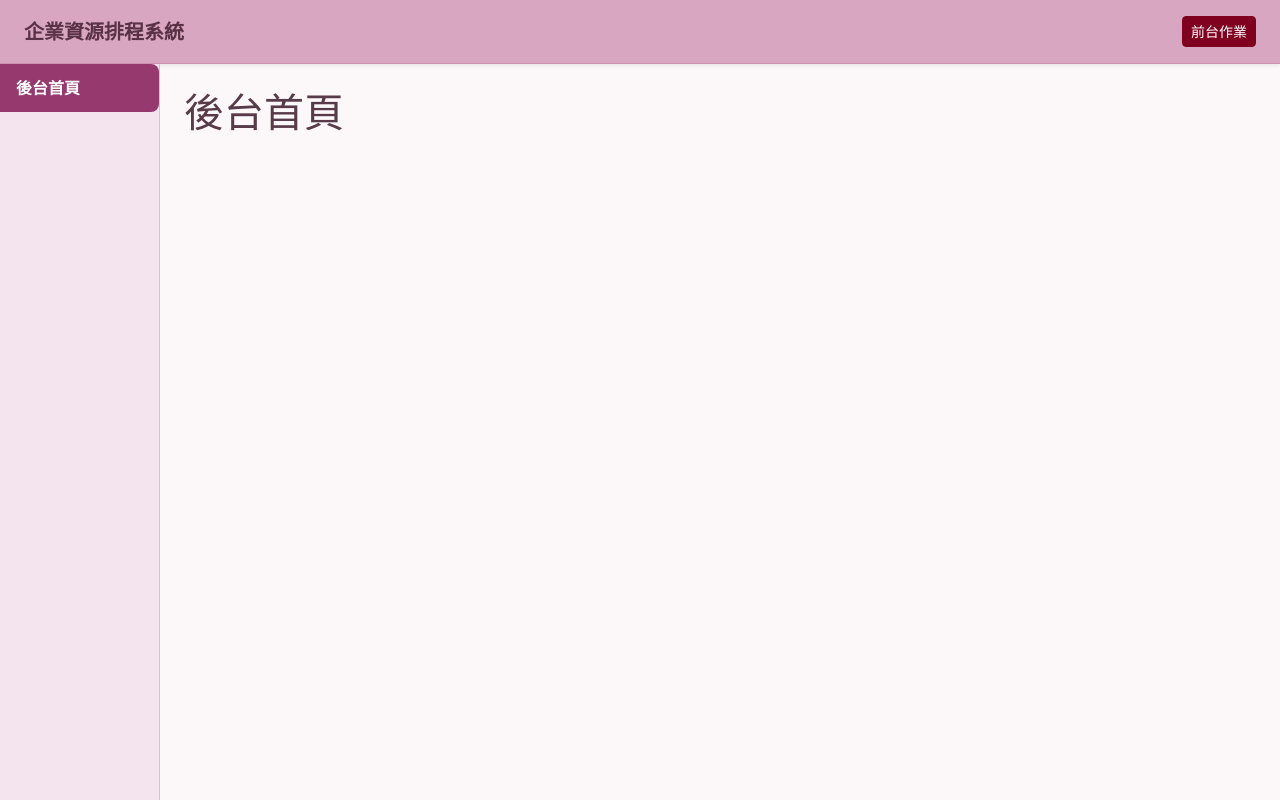
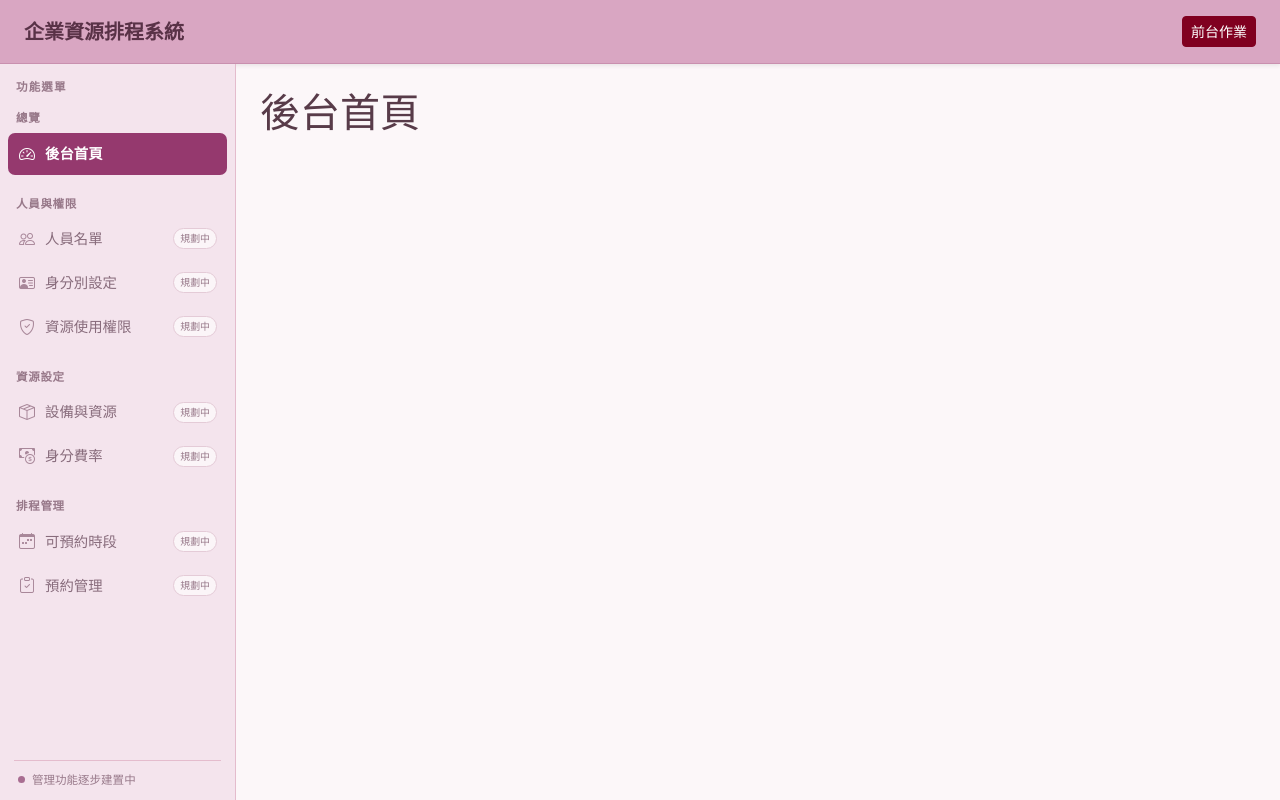
Before and after one commit to Ren-Hong/EnterpriseResourceSchedulingSystem, an ASP.NET Core app: page /Backend in a window 1280 px wide. Run offline with ASP.NET Core 8, Linux system fonts and the light colour scheme; the visitor is signed in with stand-in values (Sample User, id 1).

Commit message:
新增後台sidebar選項

```diff
--- a/EnterpriseResourceSchedulingSystem.Web/Areas/Backend/Views/Shared/_BackendLayout.cshtml
+++ b/EnterpriseResourceSchedulingSystem.Web/Areas/Backend/Views/Shared/_BackendLayout.cshtml
@@ -1,10 +1,9 @@
 @{
     Layout = "~/Views/Shared/_Layout.cshtml";
-    var isHome = ViewContext.RouteData.Values["controller"] is "Home"
-        && ViewContext.RouteData.Values["action"] is "Index";
 }
 
 @section Styles {
+    <link rel="stylesheet" href="https://cdn.jsdelivr.net/npm/bootstrap-icons@1.11.3/font/bootstrap-icons.min.css" />
     <link rel="stylesheet" href="~/css/backend-layout.css" asp-append-version="true" />
     @await RenderSectionAsync("Styles", required: false)
 }
@@ -16,14 +15,58 @@
     </header>
 
     <div class="backend-body">
-        <aside class="backend-sidebar">
-            <nav aria-label="後台功能選單">
-                <a asp-area="Backend" asp-controller="Home" asp-action="Index"
-                   class="backend-sidebar-item @(isHome ? "active" : null)"
-                   aria-current="@(isHome ? "page" : null)">後台首頁</a>
+        <aside class="backend-sidebar" aria-label="後台側邊導覽">
+            <div class="backend-sidebar-heading">功能選單</div>
+            <nav class="backend-sidebar-nav" aria-label="後台功能選單">
+                <div class="backend-nav-group">
+                    <span class="backend-nav-label">總覽</span>
+                    <a asp-area="Backend" asp-controller="Home" asp-action="Index"
+                       class="backend-sidebar-item @(ViewContext.RouteData.Values["controller"] is "Home" ? "active" : null)"
+                       aria-current="@(ViewContext.RouteData.Values["controller"] is "Home" ? "page" : null)">
+                        <i class="bi bi-speedometer2 backend-nav-icon" aria-hidden="true"></i>
+                        <span>後台首頁</span>
+                    </a>
+                </div>
+
+                <div class="backend-nav-group">
+                    <span class="backend-nav-label">人員與權限</span>
+                    <span class="backend-sidebar-item is-pending" aria-disabled="true" title="功能頁面尚未建置">
+                        <i class="bi bi-people backend-nav-icon" aria-hidden="true"></i><span>人員名單</span><span class="backend-nav-badge">規劃中</span>
+                    </span>
+                    <span class="backend-sidebar-item is-pending" aria-disabled="true" title="功能頁面尚未建置">
+                        <i class="bi bi-person-vcard backend-nav-icon" aria-hidden="true"></i><span>身分別設定</span><span class="backend-nav-badge">規劃中</span>
+                    </span>
+                    <span class="backend-sidebar-item is-pending" aria-disabled="true" title="功能頁面尚未建置">
+                        <i class="bi bi-shield-check backend-nav-icon" aria-hidden="true"></i><span>資源使用權限</span><span class="backend-nav-badge">規劃中</span>
+                    </span>
+                </div>
+
+                <div class="backend-nav-group">
+                    <span class="backend-nav-label">資源設定</span>
+                    <span class="backend-sidebar-item is-pending" aria-disabled="true" title="功能頁面尚未建置">
+                        <i class="bi bi-box-seam backend-nav-icon" aria-hidden="true"></i><span>設備與資源</span><span class="backend-nav-badge">規劃中</span>
+                    </span>
+                    <span class="backend-sidebar-item is-pending" aria-disabled="true" title="功能頁面尚未建置">
+                        <i class="bi bi-cash-coin backend-nav-icon" aria-hidden="true"></i><span>身分費率</span><span class="backend-nav-badge">規劃中</span>
+                    </span>
+                </div>
+
+                <div class="backend-nav-group">
+                    <span class="backend-nav-label">排程管理</span>
+                    <span class="backend-sidebar-item is-pending" aria-disabled="true" title="功能頁面尚未建置">
+                        <i class="bi bi-calendar-week backend-nav-icon" aria-hidden="true"></i><span>可預約時段</span><span class="backend-nav-badge">規劃中</span>
+                    </span>
+                    <span class="backend-sidebar-item is-pending" aria-disabled="true" title="功能頁面尚未建置">
+                        <i class="bi bi-clipboard-check backend-nav-icon" aria-hidden="true"></i><span>預約管理</span><span class="backend-nav-badge">規劃中</span>
+                    </span>
+                </div>
             </nav>
+            <div class="backend-sidebar-footer">
+                <span class="backend-status-dot" aria-hidden="true"></span>
+                <span>管理功能逐步建置中</span>
+            </div>
         </aside>
-        <main class="backend-content p-4">
+        <main class="backend-content p-4" id="main-content">
             @RenderBody()
         </main>
     </div>
--- a/EnterpriseResourceSchedulingSystem.Web/wwwroot/css/backend-layout.css
+++ b/EnterpriseResourceSchedulingSystem.Web/wwwroot/css/backend-layout.css
@@ -42,22 +42,56 @@
 }
 
 .backend-sidebar {
-    flex: 0 0 160px;
+    display: flex;
+    flex: 0 0 236px;
+    flex-direction: column;
     background: #f4e4ed;
     border-right: 1px solid #e4bccd;
 }
 
+.backend-sidebar-heading {
+    padding: 14px 16px 6px;
+    color: #98798a;
+    font-size: 0.72rem;
+    font-weight: 700;
+    letter-spacing: 0.1em;
+}
+
+.backend-sidebar-nav {
+    flex: 1;
+    padding: 0 8px 12px;
+}
+
+.backend-nav-group + .backend-nav-group {
+    margin-top: 12px;
+}
+
+.backend-nav-label {
+    display: block;
+    padding: 8px 8px 4px;
+    color: #98798a;
+    font-size: 0.72rem;
+    font-weight: 700;
+    letter-spacing: 0.06em;
+}
+
 .backend-sidebar-item {
-    display: block;
-    padding: 12px 16px;
+    display: flex;
+    align-items: center;
+    gap: 9px;
+    min-height: 40px;
+    margin: 2px 0;
+    padding: 9px 10px;
+    border-radius: 7px;
     color: #795267;
+    font-size: 0.9rem;
     font-weight: 500;
     text-decoration: none;
     white-space: nowrap;
     transition: color 0.2s ease, background-color 0.2s ease;
 }
 
-.backend-sidebar-item:hover {
+a.backend-sidebar-item:hover {
     background: #efd3df;
     color: #64384c;
 }
@@ -66,17 +100,58 @@
     background: #95396e;
     color: #fff;
     font-weight: 600;
-    border-radius: 0 8px 8px 0;
+}
+
+.backend-nav-icon {
+    width: 18px;
+    flex: 0 0 18px;
+    text-align: center;
+    font-size: 1rem;
+}
+
+.backend-sidebar-item.is-pending {
+    color: #886c7c;
+    cursor: default;
+}
+
+.backend-sidebar-item.is-pending .backend-nav-icon {
+    color: #a88799;
+}
+
+.backend-nav-badge {
+    margin-left: auto;
+    padding: 2px 6px;
+    border: 1px solid #e4cbd7;
+    border-radius: 999px;
+    background: #fbf5f8;
+    color: #98798a;
+    font-size: 0.62rem;
+    white-space: nowrap;
+}
+
+.backend-sidebar-footer {
+    display: flex;
+    align-items: center;
+    gap: 7px;
+    margin: 8px 14px 12px;
+    padding: 10px 4px 0;
+    border-top: 1px solid #e4bccd;
+    color: #98798a;
+    font-size: 0.72rem;
+}
+
+.backend-status-dot {
+    width: 7px;
+    height: 7px;
+    flex: 0 0 7px;
+    border-radius: 50%;
+    background: #a86d91;
 }
 
 .backend-sidebar-item:focus-visible,
 .backend-header a:focus-visible {
     outline: 3px solid #593247;
     outline-offset: 2px;
-}
-
-.backend-sidebar-item:focus-visible {
-    outline-offset: -3px;
 }
 
 .backend-content {
```
Also changed, not shown: other parts of EnterpriseResourceSchedulingSystem.Web/wwwroot/css/backend-layout.css (+30 -5 lines).
